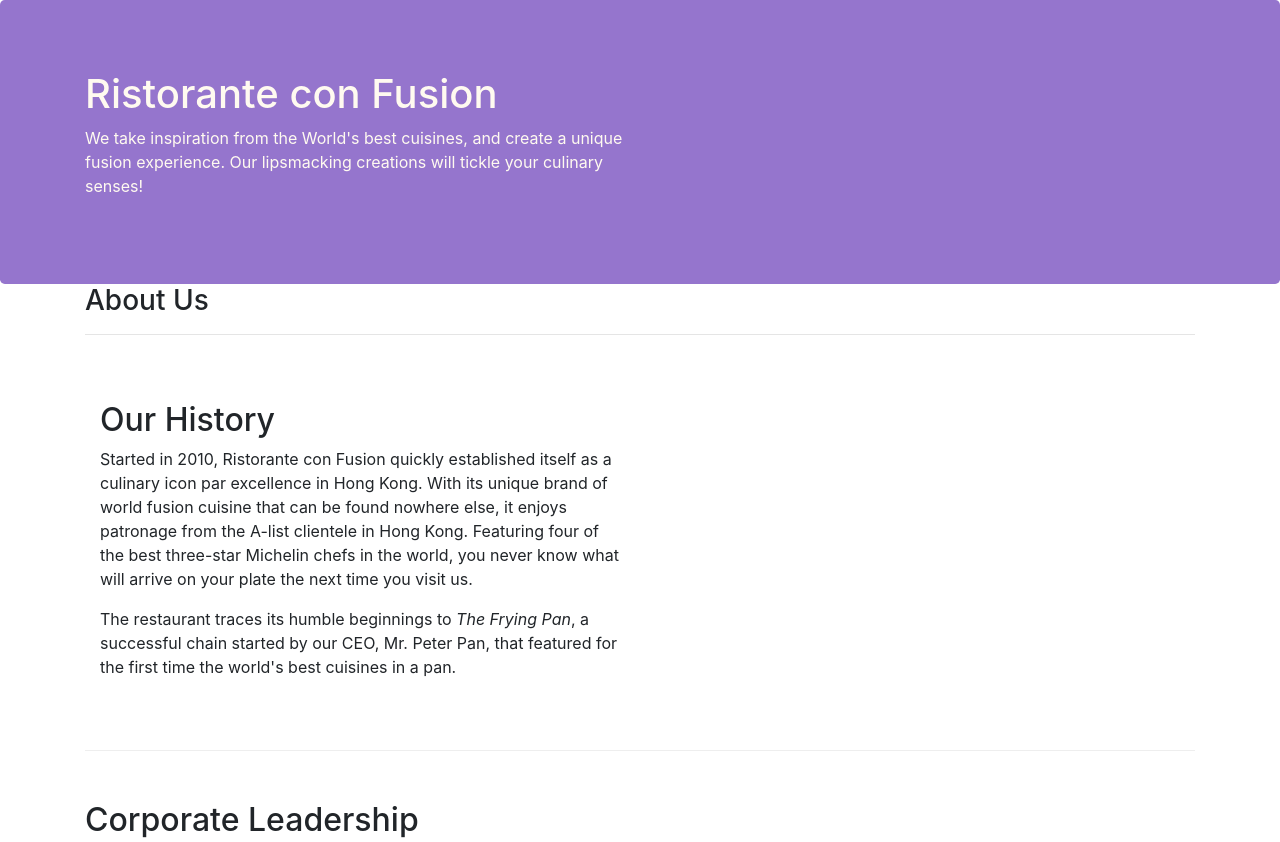
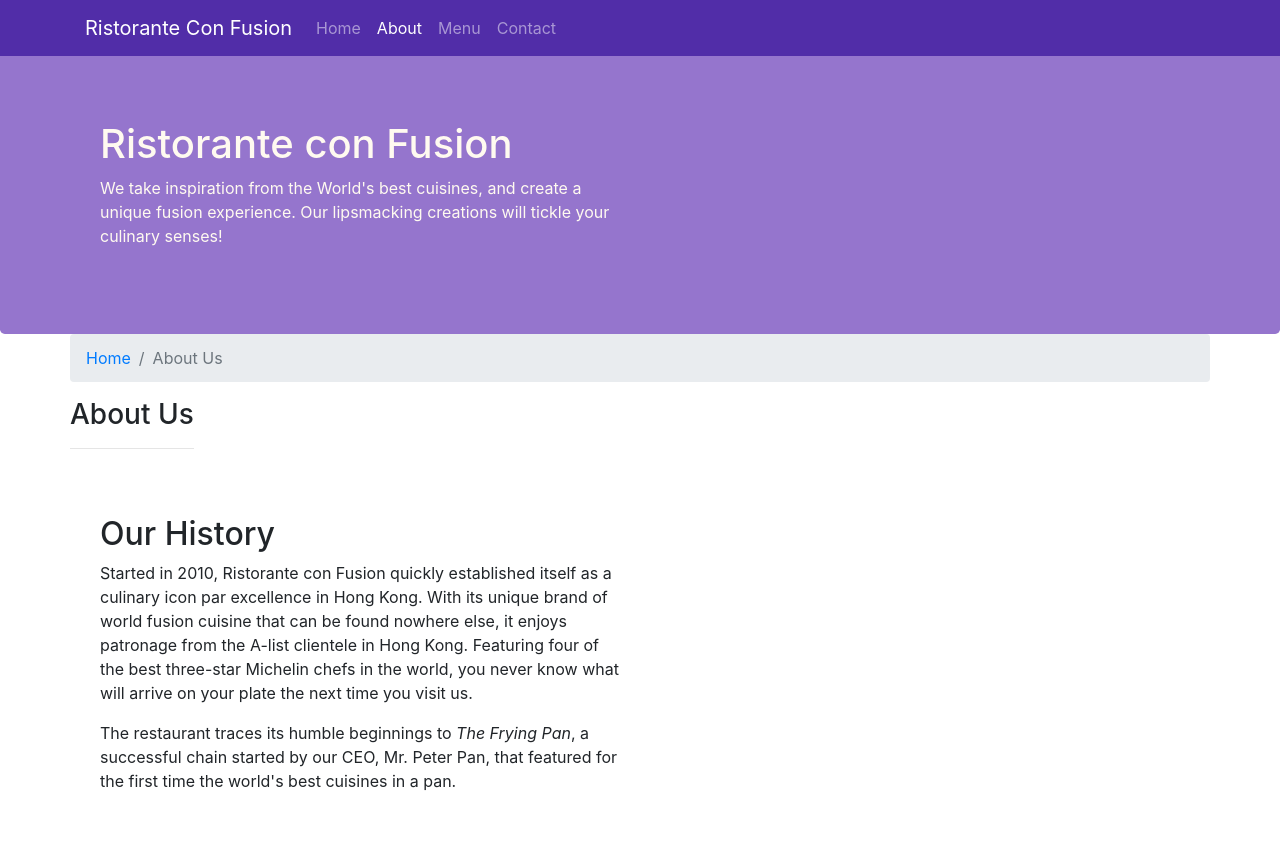
Before and after one commit to mironoart/BootstrapStudy, a website: page aboutus.html in a window 1280 px wide. Shown: the top 842 px of the page. Drawn offline with nearby package versions, Linux system fonts and the light colour scheme.

Commit message:
week 2. Navbar BreadCrumbs

```diff
--- a/aboutus.html
+++ b/aboutus.html
@@ -18,9 +18,35 @@
 	</head>
 
 	<body>
+		<nav class="navbar navbar-dark navbar-expand-sm fixed-top">
+			<div class="container">
+				<button
+					class="navbar-toggler"
+					type="button"
+					data-toggle="collapse"
+					data-target="#Navbar"
+				>
+					<span class="navbar-toggler-icon"></span>
+				</button>
+				<a class="navbar-brand " href="./index.html">Ristorante Con Fusion</a>
+				<div class="collapse navbar-collapse" id="Navbar">
+					<ul class="navbar-nav mr-auto">
+						<li class="nav-item ">
+							<a class="nav-link" href="./index.html">Home</a>
+						</li>
+						<li class="nav-item">
+							<a class="nav-link active" href="#">About</a>
+						</li>
+						<li class="nav-item"><a class="nav-link" href="#">Menu</a></li>
+						<li class="nav-item"><a class="nav-link" href="#">Contact</a></li>
+					</ul>
+				</div>
+			</div>
+		</nav>
+
 		<header class="jumbotron">
 			<div class="container">
-				<div class="row ">
+				<div class="row row-header">
 					<div class="col-12 col-sm-6">
 						<h1>Ristorante con Fusion</h1>
 						<p>
@@ -35,7 +61,11 @@
 		</header>
 
 		<div class="container">
-			<div>
+			<div class="row">
+				<ol class="col-12 breadcrumb">
+					<li class="breadcrumb-item"><a href="./index.html">Home</a></li>
+					<li class="breadcrumb-item active">About Us</li>
+				</ol>
 				<div>
 					<h3>About Us</h3>
 					<hr />
@@ -113,7 +143,7 @@
 					<div class="col-4 offset-1 col-sm-2">
 						<h5>Links</h5>
 						<ul class="list-unstyled">
-							<li><a href="#">Home</a></li>
+							<li><a href="./index.html">Home</a></li>
 							<li><a href="#">About</a></li>
 							<li><a href="#">Menu</a></li>
 							<li><a href="#">Contact</a></li>
--- a/css/styles.css
+++ b/css/styles.css
@@ -28,3 +28,12 @@
 	margin: 0;
 	color: #0f0f0f;
 }
+
+body {
+	padding: 50px 0 0 0;
+	z-index: 0;
+}
+
+.navbar-dark {
+	background-color: #512da8;
+}
```
Also changed, not shown: index.html (+25 -1 lines).
